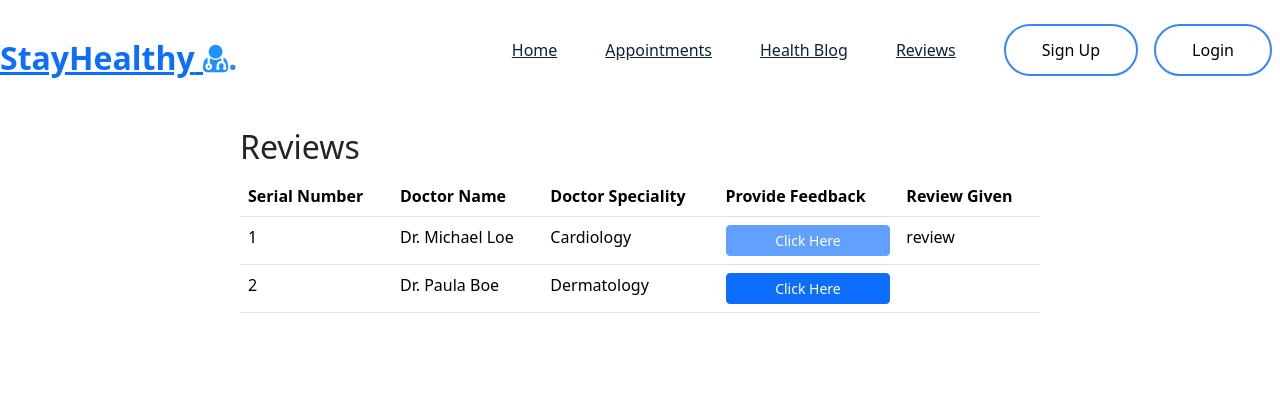
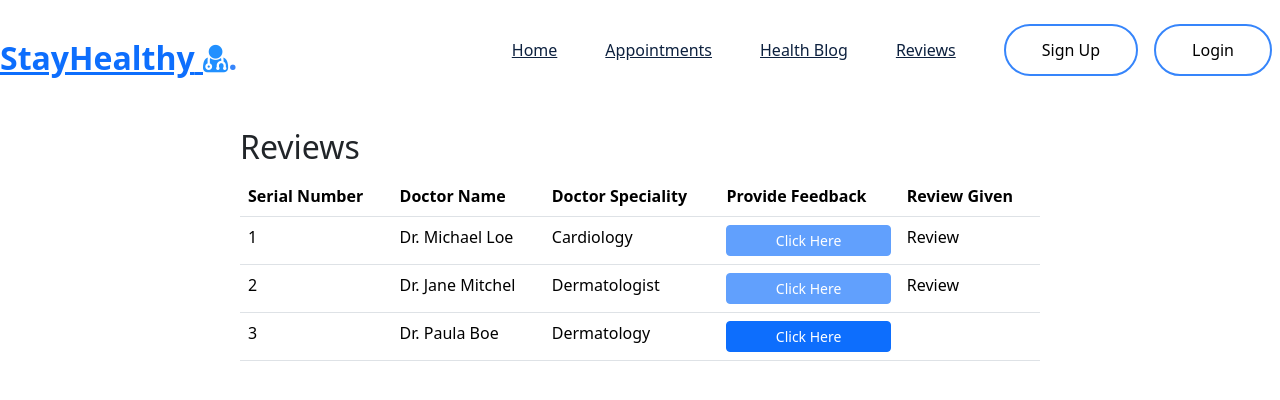
Before and after one commit to Poojaboyapelly/IBM_Front-End_Capstone_project_grihf, a React (Create React App) app: page /ReviewForm in a window 1280 px wide. Shown: the top 400 px of the page. Built offline with nearby package versions, Linux system fonts and the light colour scheme.

Commit message:
Update 20 - Various fixes

```diff
--- a/src/Components/ReviewForm/GiveReviews.js
+++ b/src/Components/ReviewForm/GiveReviews.js
@@ -4,7 +4,7 @@ import React, { useState } from 'react';
 import Star from './Star'; // Import star component
 import './GiveReviews.css';
 
-function ReviewForm() {
+function GiveReviews() {
   const [showForm, setShowForm] = useState(false);
   const [showWarning, setShowWarning] = useState(false);
   const [formData, setFormData] = useState({ name: '', review: '', rating: 0 });
@@ -84,4 +84,4 @@ function ReviewForm() {
   );
 }
 
-export default ReviewForm;
+export default GiveReviews;
--- a/src/Components/ReviewForm/ReviewForm.js
+++ b/src/Components/ReviewForm/ReviewForm.js
@@ -32,10 +32,19 @@ export default function ReviewForm() {
             <td>
               {<GiveReviews onHandleReview={handleReview} />}
             </td>
-            <td>review</td>
+            <td>Review</td>
           </tr>
           <tr>
             <td>2</td>
+            <td>Dr. Jane Mitchel</td>
+            <td>Dermatologist</td>
+            <td>
+              {<GiveReviews onHandleReview={handleReview} />}
+            </td>
+            <td>Review</td>
+          </tr>
+          <tr>
+            <td>3</td>
             <td>Dr. Paula Boe</td>
             <td>Dermatology</td>
             <td>
```
Also changed, not shown: src/App.js (+0 -40 lines).
